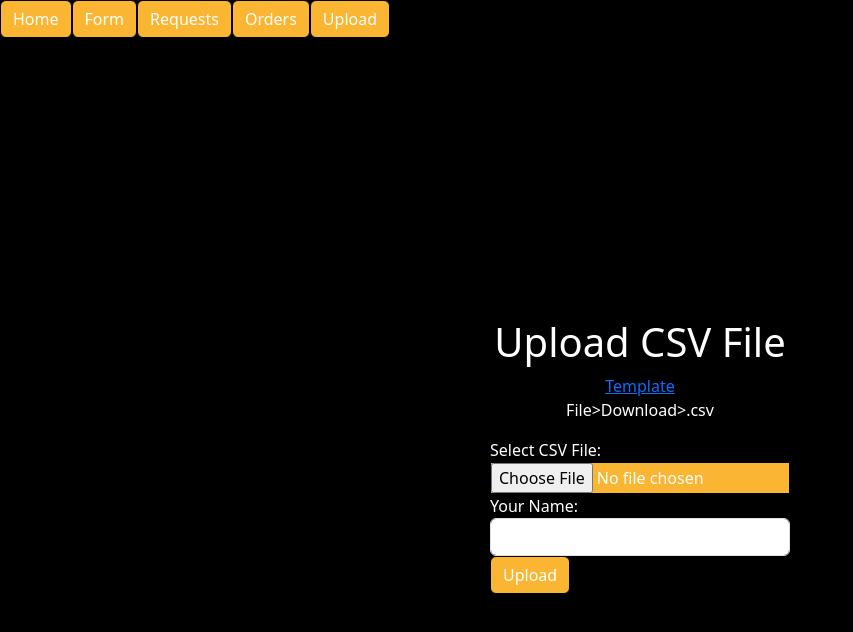
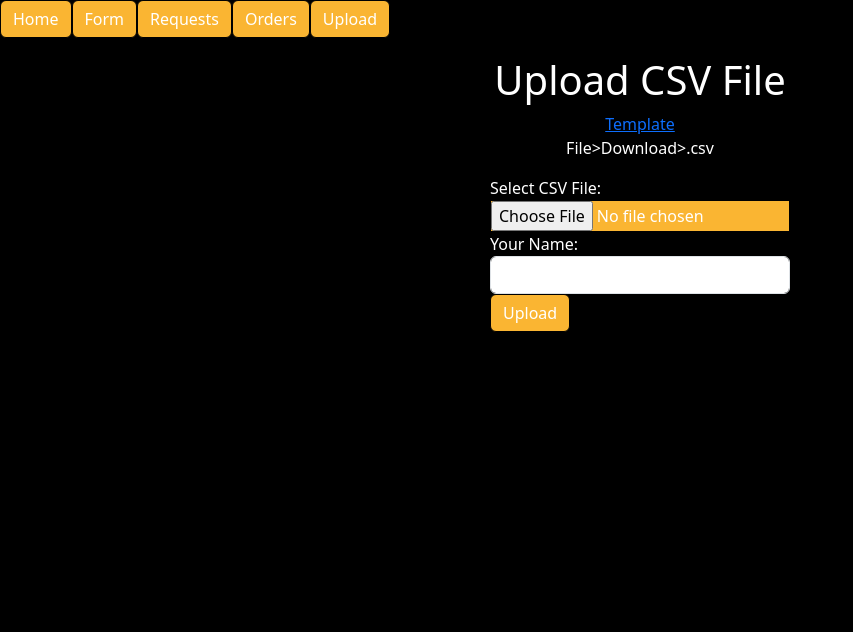
Before and after one commit to buwunny/ordering-app, a React app in the folder frontend/: page /upload in a window 1280 px wide. Shown: the top 632 px of the page, without its empty margins (0-853 px from the left). Built offline with nearby package versions, Linux system fonts and the light colour scheme; sample sign-in values are in the browser's storage.

Commit message:
made form scrollable

```diff
--- a/frontend/src/pages/Orders.js
+++ b/frontend/src/pages/Orders.js
@@ -91,6 +91,7 @@ const Orders = () => {
         setOrders(newOrders);
         setChanged(true);
         setShowFooter(true);
+        setMessage('');
     }
 
     async function handleOrderedChange(index, event, field) {
--- a/frontend/src/pages/styles.css
+++ b/frontend/src/pages/styles.css
@@ -35,8 +35,9 @@ label {
 .container-center {
     display: flex;
     flex-direction: column;
-    justify-content: center;
     align-items: center;
+    height: 93%;
+    overflow: auto;
 }
 
 .container-fluid .btn {
@@ -124,6 +125,7 @@ footer {
     width: 15%;
     justify-content: center;
     border: 1px solid #FAB532;
+    background-color: black;
 }
 .form-check-input:checked {
     background-color: #FAB532;
```
